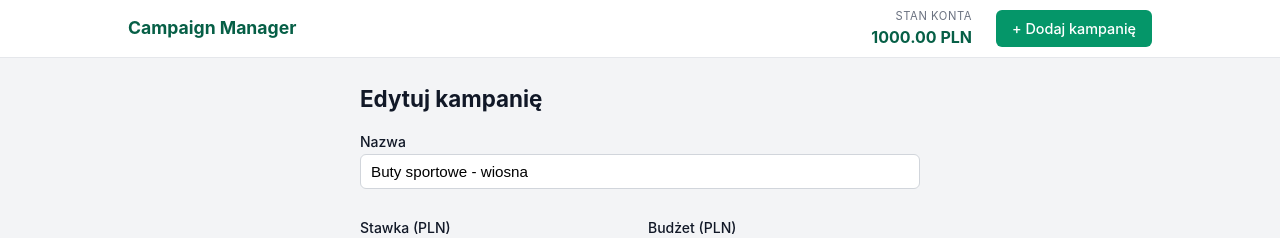
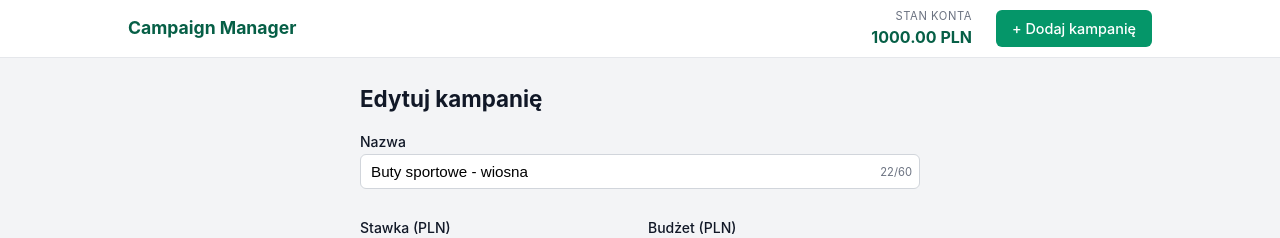
Before and after one commit to lukaset649/CampaignManager, a React (Vite) app: page /campaigns/a1b2c3d4-e5f6-7890-abcd-ef1234567890/edit in a window 1280 px wide. Shown: the top 238 px of the page. Built offline with nearby package versions, Linux system fonts and the light colour scheme.

Commit message:
add character counter to campaign name field

```diff
--- a/src/components/CampaignForm/CampaignForm.less
+++ b/src/components/CampaignForm/CampaignForm.less
@@ -40,6 +40,29 @@
       .input-base();
     }
 
+  }
+
+  &__input-wrapper {
+    position: relative;
+
+    input {
+      padding-right: 3.5rem;
+      width: 100%;
+    }
+  }
+
+  &__char-counter {
+    position: absolute;
+    right: @spacing-sm;
+    top: 50%;
+    transform: translateY(-50%);
+    font-size: @font-size-xs;
+    color: @color-gray-500;
+    pointer-events: none;
+
+    &--limit {
+      color: @color-danger;
+    }
   }
 
   &__input--error {
--- a/src/components/CampaignForm/CampaignForm.tsx
+++ b/src/components/CampaignForm/CampaignForm.tsx
@@ -1,6 +1,6 @@
-import { Controller, useForm } from 'react-hook-form';
+import { Controller, useForm, useWatch } from 'react-hook-form';
 import { zodResolver } from '@hookform/resolvers/zod';
-import { MIN_BID_AMOUNT } from '../../config/constants';
+import { CAMPAIGN_NAME_MAX_LENGTH, MIN_BID_AMOUNT } from '../../config/constants';
 import type { CampaignFormData } from '../../utils/validation';
 import { campaignSchema } from '../../utils/validation';
 import { formatCurrency } from '../../utils/format';
@@ -35,6 +35,8 @@ export const CampaignForm = ({
     defaultValues: defaultValues ?? { keywords: [], status: true },
   });
 
+  const nameLength = (useWatch({ control, name: 'name' }) ?? '').length;
+
   const handleFormSubmit = (data: CampaignFormData) => {
     if (availableBalance !== undefined && data.fundAmount > availableBalance) {
       setError('fundAmount', {
@@ -50,13 +52,19 @@ export const CampaignForm = ({
     <form className="campaign-form" onSubmit={handleSubmit(handleFormSubmit)}>
       <div className="campaign-form__field campaign-form__field--full">
         <label htmlFor="name">Nazwa</label>
+        <div className="campaign-form__input-wrapper">
           <input
             id="name"
             type="text"
             placeholder="Wpisz nazwę kampanii"
+            maxLength={CAMPAIGN_NAME_MAX_LENGTH}
             className={errors.name ? 'campaign-form__input--error' : ''}
             {...register('name')}
           />
+          <span className={`campaign-form__char-counter${nameLength >= CAMPAIGN_NAME_MAX_LENGTH ? ' campaign-form__char-counter--limit' : ''}`}>
+            {nameLength}/{CAMPAIGN_NAME_MAX_LENGTH}
+          </span>
+        </div>
         <span className="campaign-form__error">{errors.name?.message ?? ' '}</span>
       </div>
 
--- a/src/config/constants.ts
+++ b/src/config/constants.ts
@@ -1,6 +1,7 @@
 export const LOCAL_STORAGE_KEY = 'campaign-manager-state';
 export const INITIAL_BALANCE = 1000;
 export const MIN_BID_AMOUNT = 0.5;
+export const CAMPAIGN_NAME_MAX_LENGTH = 60;
 
 export const ROUTES = {
   HOME: '/',
--- a/src/utils/validation.ts
+++ b/src/utils/validation.ts
@@ -1,9 +1,9 @@
 import { z } from 'zod';
-import { MIN_BID_AMOUNT } from '../config/constants';
+import { CAMPAIGN_NAME_MAX_LENGTH, MIN_BID_AMOUNT } from '../config/constants';
 
 export const campaignSchema = z
   .object({
-    name: z.string().min(3, 'Nazwa musi mieć min. 3 znaki'),
+    name: z.string().min(3, 'Nazwa musi mieć min. 3 znaki').max(CAMPAIGN_NAME_MAX_LENGTH, `Nazwa może mieć maks. ${CAMPAIGN_NAME_MAX_LENGTH} znaków`),
     keywords: z.array(z.string()).min(1, 'Dodaj min. jedno słowo kluczowe'),
     bidAmount: z.number({ message: 'Wprowadź kwotę' }).min(MIN_BID_AMOUNT, `Min. stawka to ${MIN_BID_AMOUNT} PLN`),
     fundAmount: z.number({ message: 'Wprowadź kwotę' }).positive('Budżet musi być większy od 0'),
```
Lines whose indentation alone changed are shown as unchanged.
